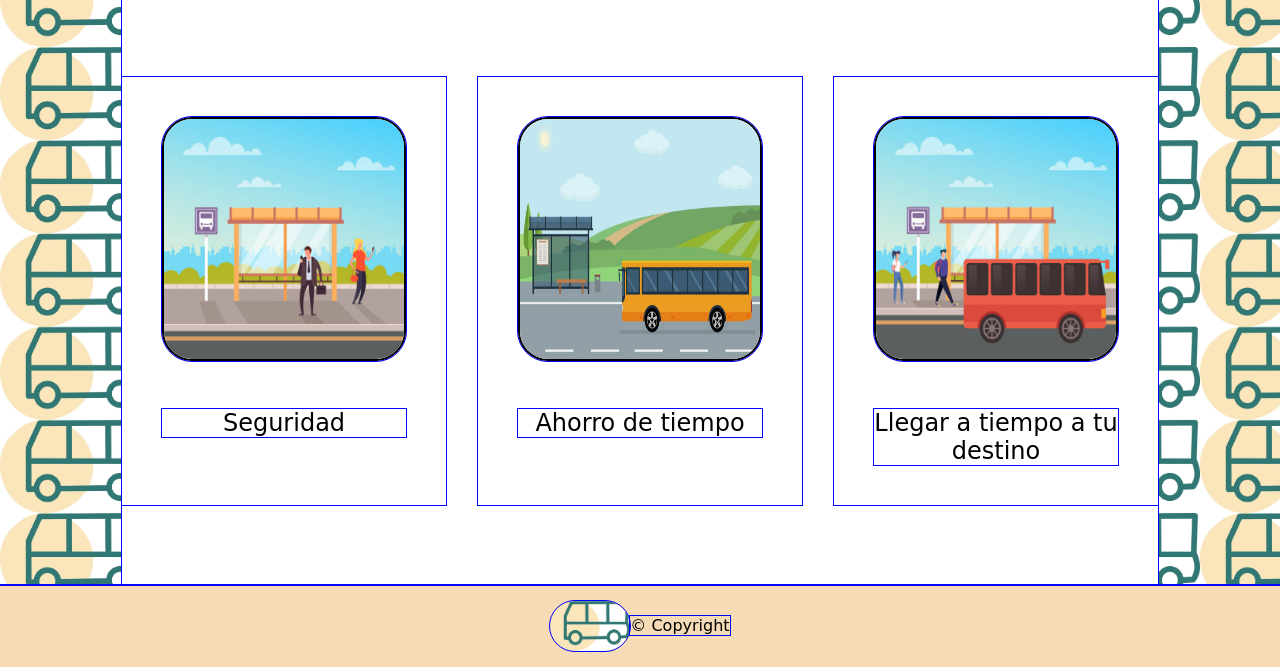
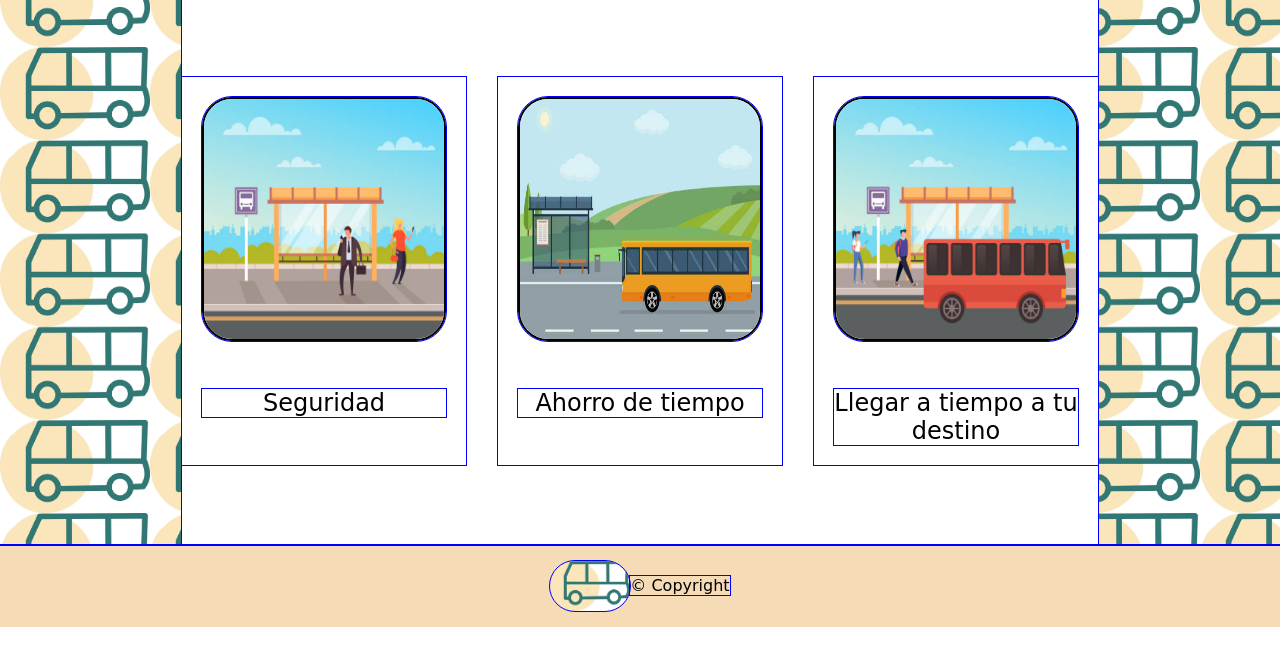
Before and after one commit to juanMGO752/BusRoute, a plain HTML site: page index.html in a window 1280 px wide. Shown: the part 419-1086 px from the top of the page. After the commit the page ends 1046 px from the top, so only its background shows below. Drawn offline with Linux system fonts and the light colour scheme.

Commit message:
modificancion de styles

```diff
--- a/styles.css
+++ b/styles.css
@@ -134,7 +134,7 @@ li {
 }
 
 .wrapper-main-photos div{
-    padding: 40px;
+    padding: 20px;
     overflow: hidden;
     width: 30%;
     display: flex;
@@ -149,12 +149,13 @@ li {
     border: 2px solid #000000;
     height: 15rem;
     border-radius: 30px;
-    transition: transform 0.3s;
+    transition: transform 0.4s;
 
 }
 
 .photos img:hover{
-    transform: scale(1.2)
+    transform: scale(1.1);
+
 }
 
 .coment-photo{
```
